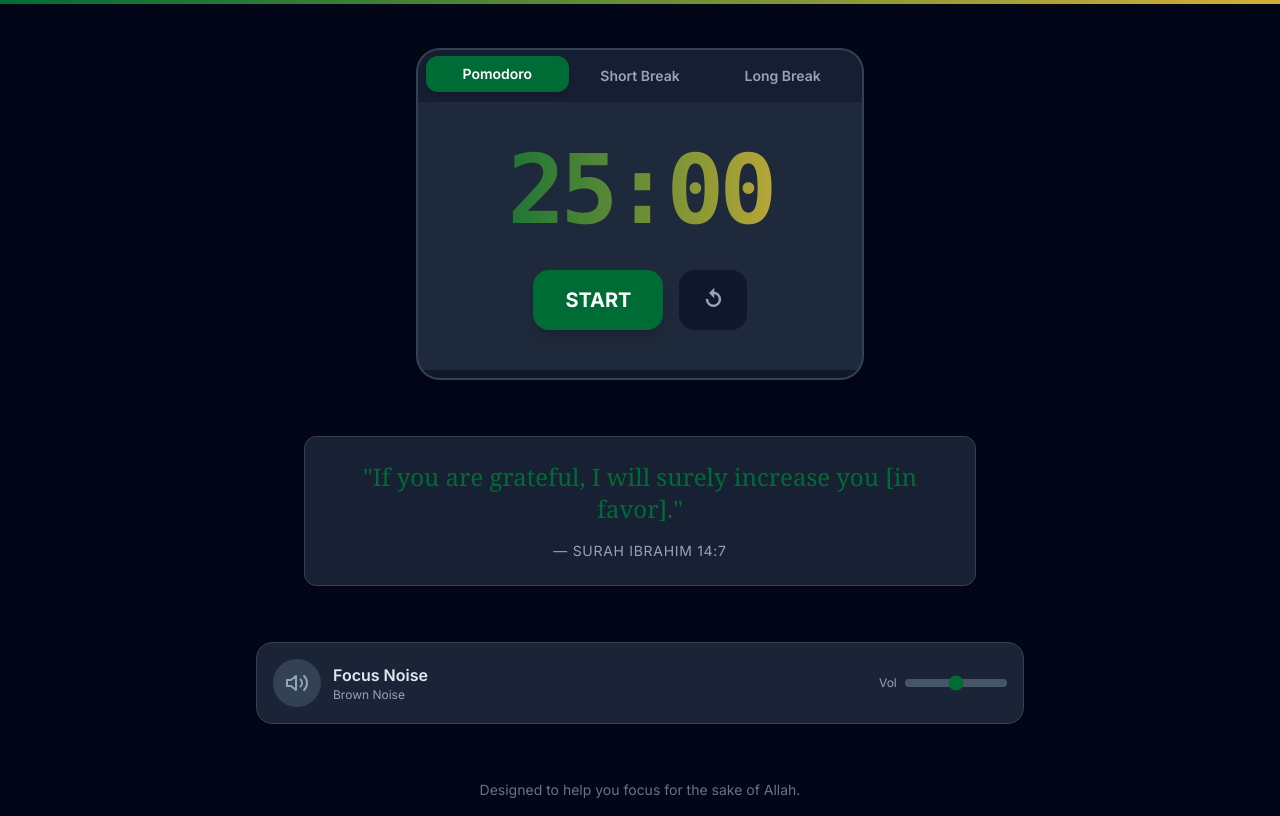
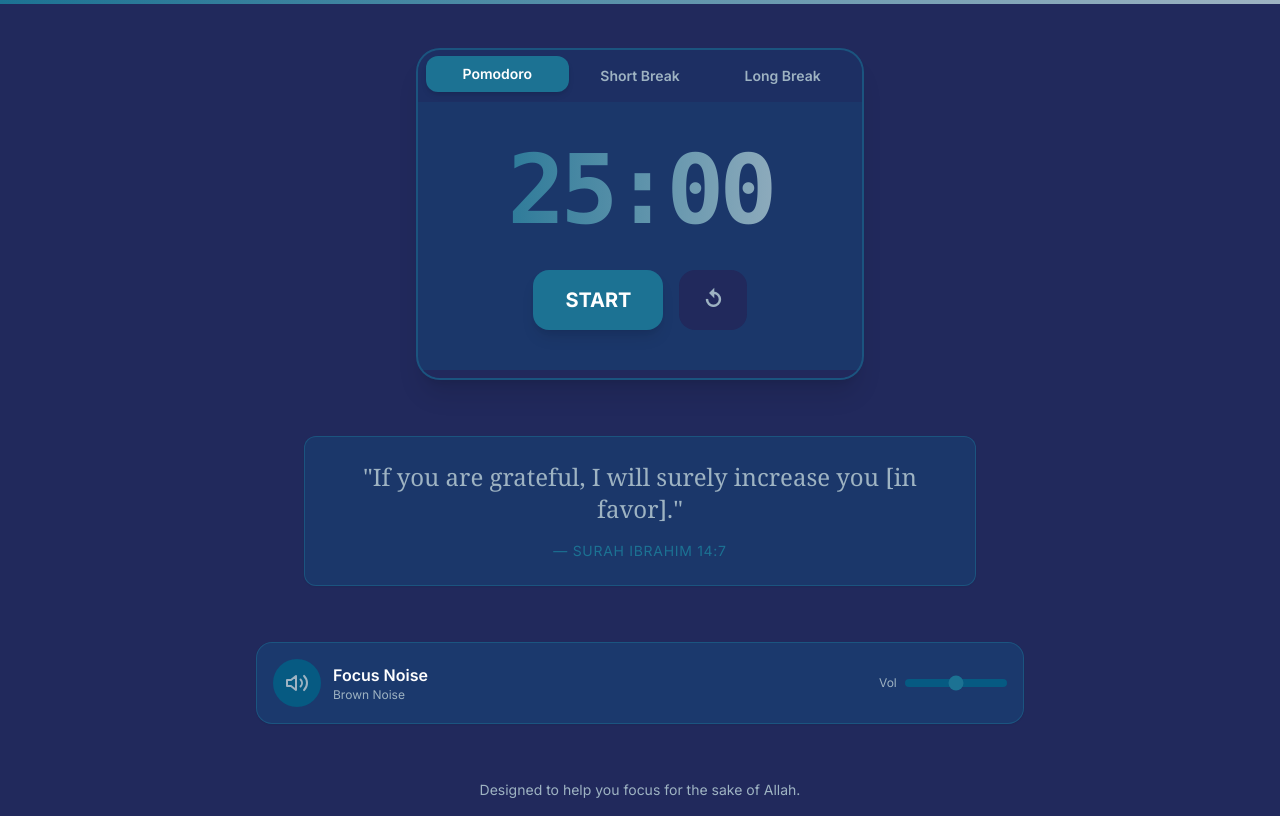
Before and after one commit to NabilPervez/podomopower, a React (Vite) app: page / in a window 1280 px wide. Built offline with nearby package versions, Linux system fonts and the light colour scheme; a web font is replaced by a local one.

Commit message:
Update color palette

```diff
--- a/src/App.jsx
+++ b/src/App.jsx
@@ -15,10 +15,10 @@ function App() {
   };
 
   return (
-    <div className="min-h-screen bg-slate-950 flex flex-col items-center justify-start p-4 pt-12 relative overflow-hidden">
+    <div className="min-h-screen bg-space-indigo flex flex-col items-center justify-start p-4 pt-12 relative overflow-hidden">
 
       {/* Background Decor */}
-      <div className="absolute top-0 left-0 w-full h-1 bg-gradient-to-r from-islamic-green to-islamic-gold" />
+      <div className="absolute top-0 left-0 w-full h-1 bg-gradient-to-r from-cerulean to-powder-blue" />
 
 
 
@@ -28,7 +28,7 @@ function App() {
         <SoundControl externalPlayingState={isSoundPlaying} onToggleExternal={setIsSoundPlaying} />
 
 
-        <div className="text-center text-sm text-slate-500 mt-8">
+        <div className="text-center text-sm text-powder-blue mt-8">
           Designed to help you focus for the sake of Allah.
         </div>
       </main>
--- a/src/components/QuoteDisplay.jsx
+++ b/src/components/QuoteDisplay.jsx
@@ -17,11 +17,11 @@ export default function QuoteDisplay() {
     }, []);
 
     return (
-        <div className="text-center p-6 bg-slate-800/80 backdrop-blur-sm rounded-xl shadow-sm border border-slate-700 max-w-2xl mx-auto my-8">
-            <p className="text-xl md:text-2xl font-serif text-islamic-green mb-4 leading-relaxed">
+        <div className="text-center p-6 bg-regal-navy/80 backdrop-blur-sm rounded-xl shadow-sm border border-cerulean/50 max-w-2xl mx-auto my-8">
+            <p className="text-xl md:text-2xl font-serif text-powder-blue mb-4 leading-relaxed">
                 "{quote.text}"
             </p>
-            <p className="text-sm text-slate-400 font-medium uppercase tracking-wider">
+            <p className="text-sm text-cerulean font-medium uppercase tracking-wider">
                 — {quote.source}
             </p>
         </div>
--- a/src/components/SoundControl.jsx
+++ b/src/components/SoundControl.jsx
@@ -88,13 +88,13 @@ export default function SoundControl({ externalPlayingState, onToggleExternal })
     };
 
     return (
-        <div className="bg-slate-800/90 backdrop-blur rounded-2xl p-4 shadow-sm border border-slate-700 flex items-center justify-between gap-4">
+        <div className="bg-regal-navy/90 backdrop-blur rounded-2xl p-4 shadow-sm border border-cerulean/50 flex items-center justify-between gap-4">
             <div className="flex items-center gap-3">
                 <button
                     onClick={toggleSound}
                     className={`p-3 rounded-full transition-colors ${isPlaying
-                        ? 'bg-islamic-green text-white'
-                        : 'bg-slate-700 text-slate-400 hover:bg-slate-600'
+                        ? 'bg-cerulean text-white'
+                        : 'bg-baltic-blue text-powder-blue hover:bg-cerulean hover:text-white'
                         }`}
                     aria-label={isPlaying ? "Stop Brown Noise" : "Play Brown Noise"}
                 >
@@ -105,13 +105,13 @@ export default function SoundControl({ externalPlayingState, onToggleExternal })
                     )}
                 </button>
                 <div>
-                    <h3 className="font-semibold text-slate-200">Focus Noise</h3>
-                    <p className="text-xs text-slate-400">Brown Noise</p>
+                    <h3 className="font-semibold text-white">Focus Noise</h3>
+                    <p className="text-xs text-powder-blue">Brown Noise</p>
                 </div>
             </div>
 
             <div className="flex items-center gap-2 w-32">
-                <span className="text-xs text-slate-400">Vol</span>
+                <span className="text-xs text-powder-blue">Vol</span>
                 <input
                     type="range"
                     min="0"
@@ -119,7 +119,7 @@ export default function SoundControl({ externalPlayingState, onToggleExternal })
                     step="0.01"
                     value={volume}
                     onChange={(e) => setVolume(parseFloat(e.target.value))}
-                    className="w-full h-2 bg-slate-600 rounded-lg appearance-none cursor-pointer accent-islamic-green"
+                    className="w-full h-2 bg-baltic-blue rounded-lg appearance-none cursor-pointer accent-cerulean"
                 />
             </div>
         </div>
--- a/src/components/Timer.jsx
+++ b/src/components/Timer.jsx
@@ -1,9 +1,9 @@
 import { useState, useEffect, useRef } from 'react';
 
 const MODES = {
-    pomodoro: { label: 'Pomodoro', time: 25 * 60, color: 'bg-islamic-green' },
-    shortBreak: { label: 'Short Break', time: 5 * 60, color: 'bg-teal-600' },
-    longBreak: { label: 'Long Break', time: 15 * 60, color: 'bg-blue-600' },
+    pomodoro: { label: 'Pomodoro', time: 25 * 60, color: 'bg-cerulean' },
+    shortBreak: { label: 'Short Break', time: 5 * 60, color: 'bg-powder-blue text-space-indigo' },
+    longBreak: { label: 'Long Break', time: 15 * 60, color: 'bg-baltic-blue' },
 };
 
 export default function Timer({ onTimerStart, onTimerStop }) {
@@ -69,15 +69,15 @@ export default function Timer({ onTimerStart, onTimerStop }) {
     const progress = ((MODES[mode].time - timeLeft) / MODES[mode].time) * 100;
 
     return (
-        <div className="w-full max-w-md mx-auto bg-slate-800 rounded-3xl shadow-xl overflow-hidden border-2 border-slate-700">
-            <div className="flex p-2 bg-slate-900/50 justify-between">
+        <div className="w-full max-w-md mx-auto bg-regal-navy/80 backdrop-blur-sm rounded-3xl shadow-xl overflow-hidden border-2 border-cerulean/50">
+            <div className="flex p-2 bg-space-indigo/50 justify-between">
                 {Object.keys(MODES).map((key) => (
                     <button
                         key={key}
                         onClick={() => switchMode(key)}
                         className={`flex-1 py-2 px-4 rounded-xl text-sm font-semibold transition-all duration-300 ${mode === key
-                                ? `${MODES[key].color} text-white shadow-md transform -translate-y-0.5`
-                                : 'text-slate-400 hover:bg-slate-700 hover:text-slate-200'
+                            ? `${MODES[key].color} ${key === 'shortBreak' ? 'text-space-indigo' : 'text-white'} shadow-md transform -translate-y-0.5`
+                            : 'text-powder-blue hover:bg-baltic-blue hover:text-white'
                             }`}
                     >
                         {MODES[key].label}
@@ -91,14 +91,14 @@ export default function Timer({ onTimerStart, onTimerStop }) {
                     {/* Can add Islamic pattern SVG here later */}
                 </div>
 
-                <div className="text-8xl font-bold bg-clip-text text-transparent bg-gradient-to-r from-islamic-green to-islamic-gold mb-8 font-mono tracking-tighter">
+                <div className="text-8xl font-bold bg-clip-text text-transparent bg-gradient-to-r from-cerulean to-powder-blue mb-8 font-mono tracking-tighter">
                     {formatTime(timeLeft)}
                 </div>
 
                 <div className="flex justify-center gap-4">
                     <button
                         onClick={toggleTimer}
-                        className={`px-8 py-4 rounded-2xl text-xl font-bold text-white shadow-lg transform active:scale-95 transition-all ${isRunning ? 'bg-slate-700 hover:bg-slate-600' : 'bg-islamic-green hover:bg-green-700'
+                        className={`px-8 py-4 rounded-2xl text-xl font-bold text-white shadow-lg transform active:scale-95 transition-all ${isRunning ? 'bg-baltic-blue hover:bg-cerulean' : 'bg-cerulean hover:bg-baltic-blue'
                             }`}
                     >
                         {isRunning ? 'PAUSE' : 'START'}
@@ -106,7 +106,7 @@ export default function Timer({ onTimerStart, onTimerStop }) {
 
                     <button
                         onClick={resetTimer}
-                        className="px-6 py-4 rounded-2xl text-xl font-bold text-slate-400 bg-slate-900 hover:bg-slate-700 transition-all"
+                        className="px-6 py-4 rounded-2xl text-xl font-bold text-powder-blue bg-space-indigo hover:bg-baltic-blue transition-all"
                     >
                         ↺
                     </button>
@@ -114,7 +114,7 @@ export default function Timer({ onTimerStart, onTimerStop }) {
             </div>
 
             {/* Progress Bar Line */}
-            <div className="h-2 bg-slate-900 w-full">
+            <div className="h-2 bg-space-indigo w-full">
                 <div
                     className={`h-full transition-all duration-1000 ease-linear ${MODES[mode].color}`}
                     style={{ width: `${progress}%` }}
--- a/src/index.css
+++ b/src/index.css
@@ -3,5 +3,5 @@
 @tailwind utilities;
 
 body {
-  @apply bg-off-white text-slate-800 antialiased;
+  @apply bg-space-indigo text-off-white antialiased;
 }
--- a/tailwind.config.js
+++ b/tailwind.config.js
@@ -6,8 +6,11 @@ export default {
     theme: {
         extend: {
             colors: {
-                'islamic-green': '#006C35',
-                'islamic-gold': '#D4AF37',
+                'space-indigo': '#21295c',
+                'regal-navy': '#1b3b6f',
+                'baltic-blue': '#065a82',
+                'cerulean': '#1c7293',
+                'powder-blue': '#9eb3c2',
                 'off-white': '#F8F9FA',
             },
             fontFamily: {
```
